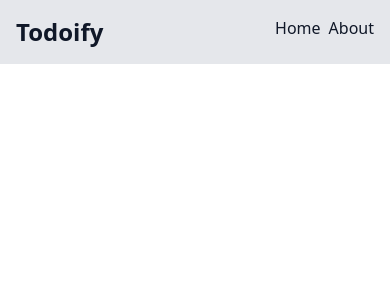
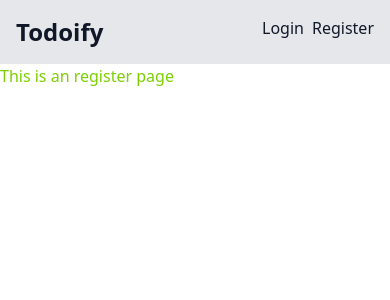
Before and after one commit to shashikanuwan/todoify, a Vue app in the folder frontend/: page /register in a window 390 px wide. Before the commit this address had no page. Shown: the top 300 px of the page. Built offline with nearby package versions, Linux system fonts and the light colour scheme.

Commit message:
feat: add responsive navigation bar with Tailwind CSS

```diff
--- a/frontend/src/components/Navigation.vue
+++ b/frontend/src/components/Navigation.vue
@@ -6,11 +6,13 @@ import { RouterLink } from 'vue-router'
   <nav class="bg-gray-200 dark:bg-slate-800 text-gray-900 dark:text-gray-50">
     <div class="grid grid-cols-2 container mx-auto gap-4 p-4 justify-content-between">
       <div>
-        <h1 class="text-2xl font-bold">Todoify</h1>
+        <RouterLink to="/">
+          <h1 class="text-2xl font-bold">Todoify</h1>
+        </RouterLink>
       </div>
       <div class="flex flex-row justify-end space-x-2">
-        <RouterLink to="/">Home</RouterLink>
-        <RouterLink to="/about">About</RouterLink>
+        <RouterLink to="/login">Login</RouterLink>
+        <RouterLink to="/register">Register</RouterLink>
       </div>
     </div>
   </nav>
--- a/frontend/src/router/index.js
+++ b/frontend/src/router/index.js
@@ -10,12 +10,14 @@ const router = createRouter({
       component: HomeView,
     },
     {
-      path: '/about',
-      name: 'about',
-      // route level code-splitting
-      // this generates a separate chunk (About.[hash].js) for this route
-      // which is lazy-loaded when the route is visited.
-      component: () => import('../views/AboutView.vue'),
+      path: '/login',
+      name: 'login',
+      component: () => import('../views/LoginView.vue'),
+    },
+    {
+      path: '/register',
+      name: 'register',
+      component: () => import('../views/RegisterView.vue'),
     },
   ],
 })
--- a/frontend/src/views/AboutView.vue
+++ b/frontend/src/views/LoginView.vue
@@ -1,6 +1,6 @@
 <template>
   <div>
-    <h1 class="text-lime-500">This is an about page</h1>
+    <h1 class="text-lime-500">This is an login page</h1>
   </div>
 </template>
 
--- /dev/null
+++ b/frontend/src/views/RegisterView.vue
@@ -0,0 +1,8 @@
+<template>
+  <div>
+    <h1 class="text-lime-500">This is an register page</h1>
+  </div>
+</template>
+
+<style></style>
+<script setup lang="ts"></script>
```
